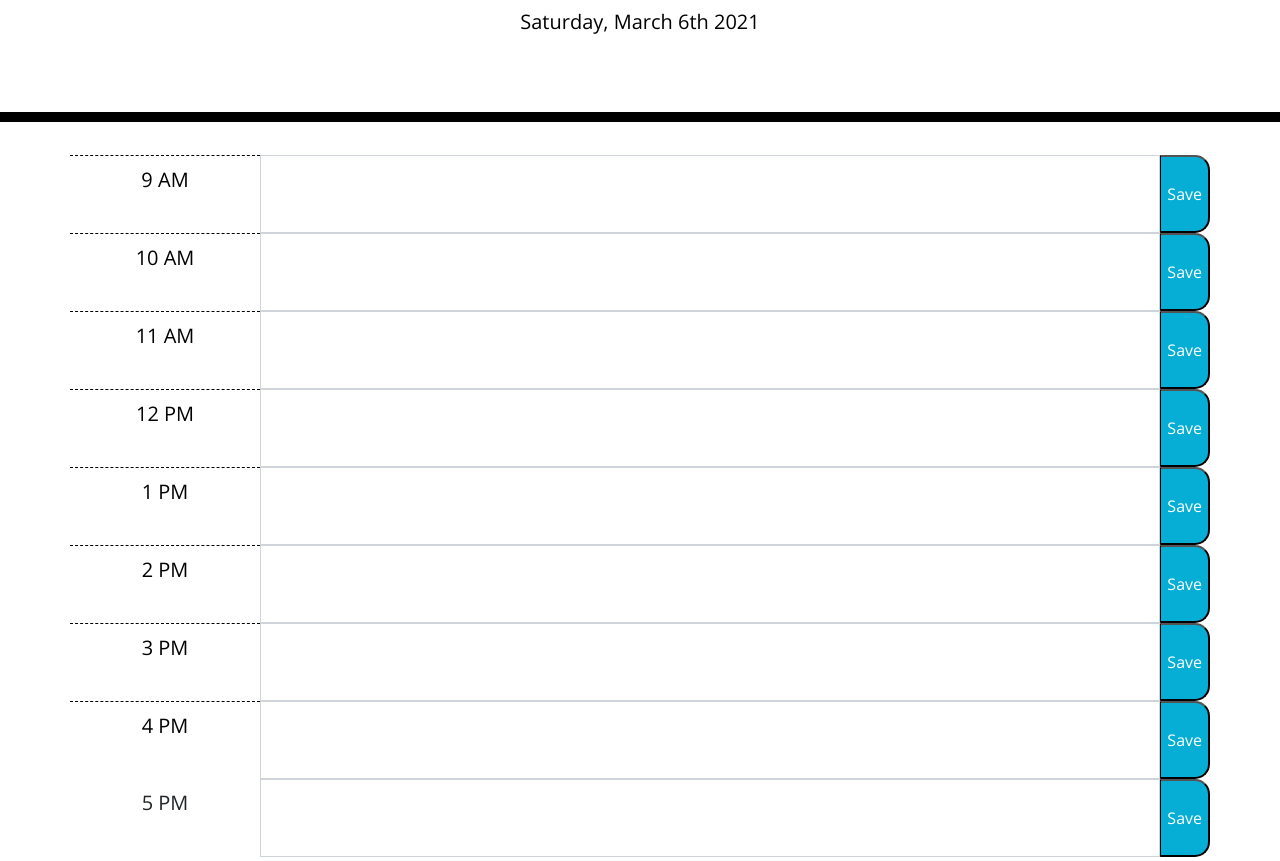
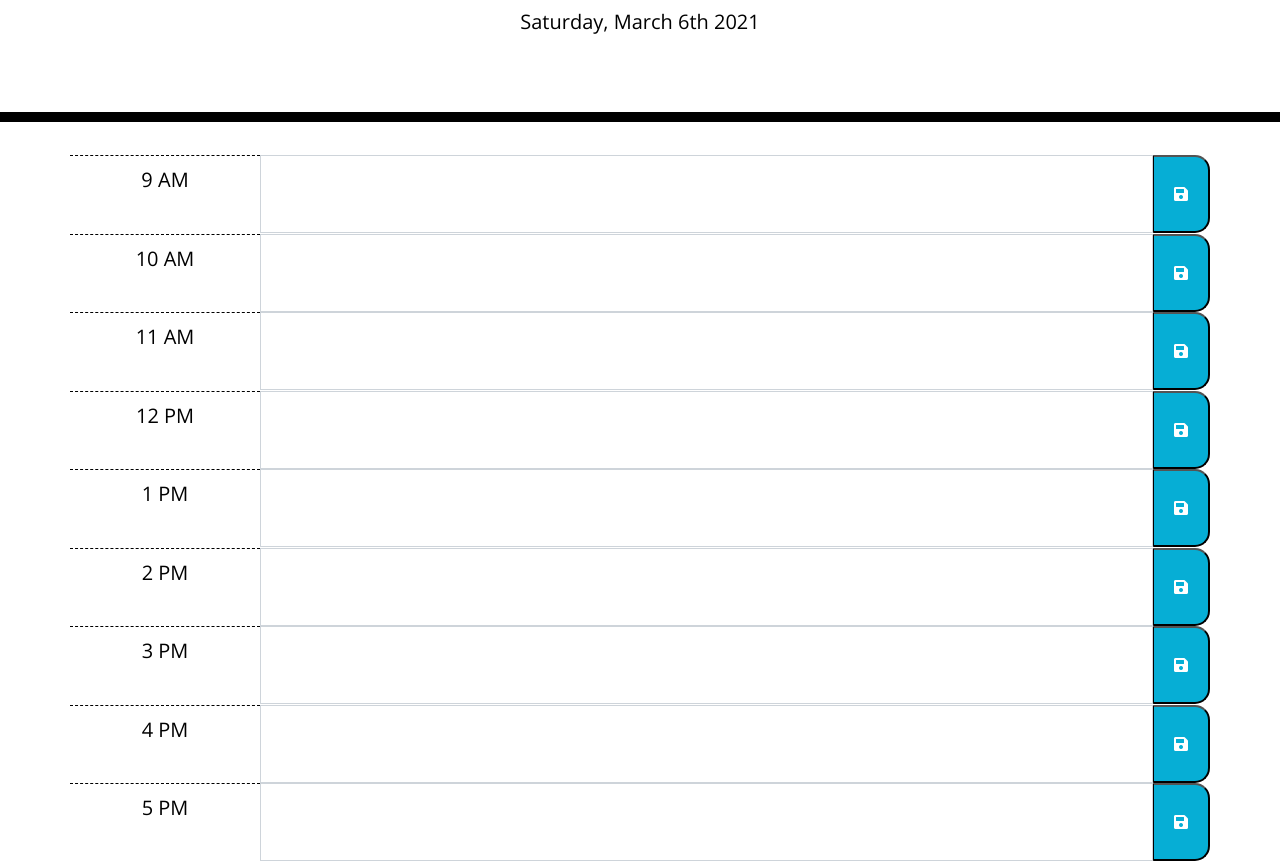
Before and after one commit to tjl2125/Work-Day-Scheduler-, a plain HTML site: page index.html in a window 1280 px wide. Shown: the part 182-1043 px from the top of the page. Drawn offline with nearby package versions, Linux system fonts and the light colour scheme.

Commit message:
rearranging structure

```diff
--- a/index.html
+++ b/index.html
@@ -39,55 +39,55 @@
           <label for="colHour9" class="col-sm-2 col-form-label col-form-label-lg hour">9 AM</label>
           <!--<input type="text" class="form-control" placeholder="Insert Text Here" aria-label="Task" aria-describedby="button-addon2"-->
           <textarea class="textarea form-control"></textarea>
-          <button class="saveBtn" type="button" id="button-addon2">Save</button>
+          <button class="saveBtn" type="button" id="btn9"><i class="fas fa-save"></i></button>
         </div>
 
         <div class="input-group input-group-lg time-block" data-hour = "10">
           <label for="colHour10" class="col-sm-2 col-form-label col-form-label-lg hour">10 AM</label>
           <textarea class="textarea form-control"></textarea>
-          <button class="saveBtn" type="button" id="button-addon2">Save</button>
+          <button class="saveBtn" type="button" id="btn10"><i class="fas fa-save"></i></button>
         </div>
 
         <div class="input-group input-group-lg time-block" data-hour = "11">
           <label for="colHour11" class="col-sm-2 col-form-label col-form-label-lg hour">11 AM</label>
           <textarea class="textarea form-control"></textarea>
-          <button class="saveBtn" type="button" id="button-addon2">Save</button>
+          <button class="saveBtn" type="button" id="btn11"><i class="fas fa-save"></i></button>
         </div>
 
         <div class="input-group input-group-lg time-block" data-hour = "12">
           <label for="colHour12" class="col-sm-2 col-form-label col-form-label-lg hour">12 PM</label>
           <textarea class="textarea form-control"></textarea>
-          <button class="saveBtn" type="button" id="button-addon2">Save</button>
+          <button class="saveBtn" type="button" id="btn12"><i class="fas fa-save"></i></button>
         </div>
 
         <div class="input-group input-group-lg time-block" data-hour = "13">
           <label for="colHour1" class="col-sm-2 col-form-label col-form-label-lg hour">1 PM</label>
           <textarea class="textarea form-control"></textarea>
-          <button class="saveBtn" type="button" id="button-addon2">Save</button>
+          <button class="saveBtn" type="button" id="btn13"><i class="fas fa-save"></i></button>
         </div>
 
         <div class="input-group input-group-lg time-block" data-hour = "14" >
           <label for="colHour2" class="col-sm-2 col-form-label col-form-label-lg hour">2 PM</label>
           <textarea class="textarea form-control"></textarea>
-          <button class="saveBtn" type="button" id="button-addon2">Save</button>
+          <button class="saveBtn" type="button" id="btn14"><i class="fas fa-save"></i></button>
         </div>
 
         <div class="input-group input-group-lg time-block" data-hour = "15">
           <label for="colHour3" class="col-sm-2 col-form-label col-form-label-lg hour">3 PM</label>
           <textarea class="textarea form-control"></textarea>
-          <button class="saveBtn" type="button" id="button-addon2">Save</button>
+          <button class="saveBtn" type="button" id="btn15"><i class="fas fa-save"></i></button>
         </div>
 
         <div class="input-group input-group-lg time-block" data-hour = "16">
           <label for="colHour4" class="col-sm-2 col-form-label col-form-label-lg hour">4 PM</label>
           <textarea class="textarea form-control"></textarea>
-          <button class="saveBtn" type="button" id="button-addon2">Save</button>
+          <button class="saveBtn" type="button" id="btn16"><i class="fas fa-save"></i></button>
         </div>
 
         <div class="input-group input-group-lg time-block" data-hour = "17">
-          <label for="colHour5" class="col-sm-2 col-form-label col-form-label-lg ">5 PM</label>
+          <label for="colHour5" class="col-sm-2 col-form-label col-form-label-lg hour">5 PM</label>
           <textarea class="textarea form-control"></textarea>
-          <button class="saveBtn" type="button" id="button-addon2">Save</button>
+          <button class="saveBtn" type="button" id="btn17"><i class="fas fa-save"></i></button>
         </div>
 
 
@@ -116,6 +116,6 @@
     integrity="sha256-H+K7U5CnXl1h5ywQfKtSj8PCmoN9aaq30gDh27Xc0jk="
     crossorigin="anonymous"></script>
     <script src="https://cdnjs.cloudflare.com/ajax/libs/moment.js/2.24.0/moment.min.js"></script>
-    <script src= "script.js"></script>
+    <script src= "./script.js"></script>
   </body>
 </html>
--- a/style.css
+++ b/style.css
@@ -11,6 +11,10 @@ textarea{
   color: #000000;
   border-left: 1px solid black;
   padding: 10px;
+}
+
+div {
+  margin-bottom: .5px;
 }
 
 .jumbotron {
@@ -62,6 +66,7 @@ textarea{
   border-top-right-radius: 15px;
   border-bottom-right-radius: 15px;
   background-color: #06AED5;
+  padding: 20px;
   color: white;
 }
 
```
